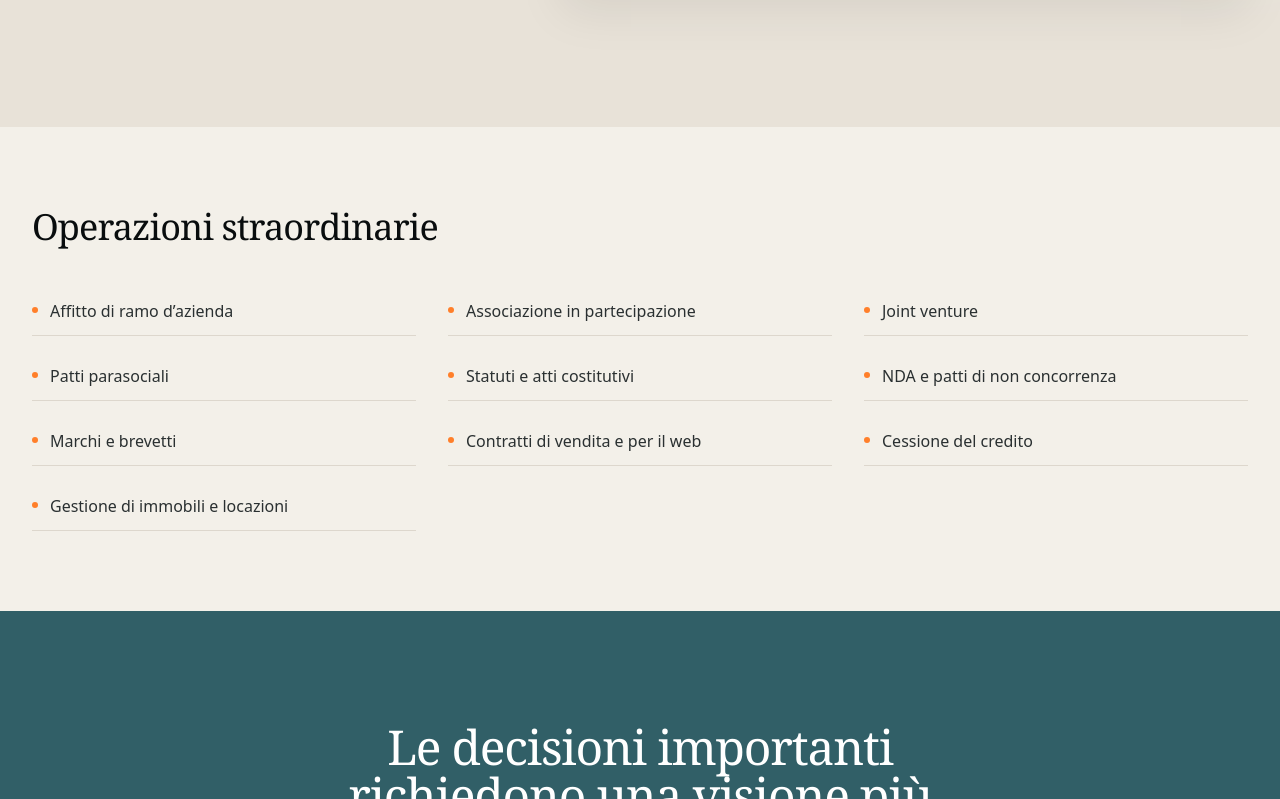
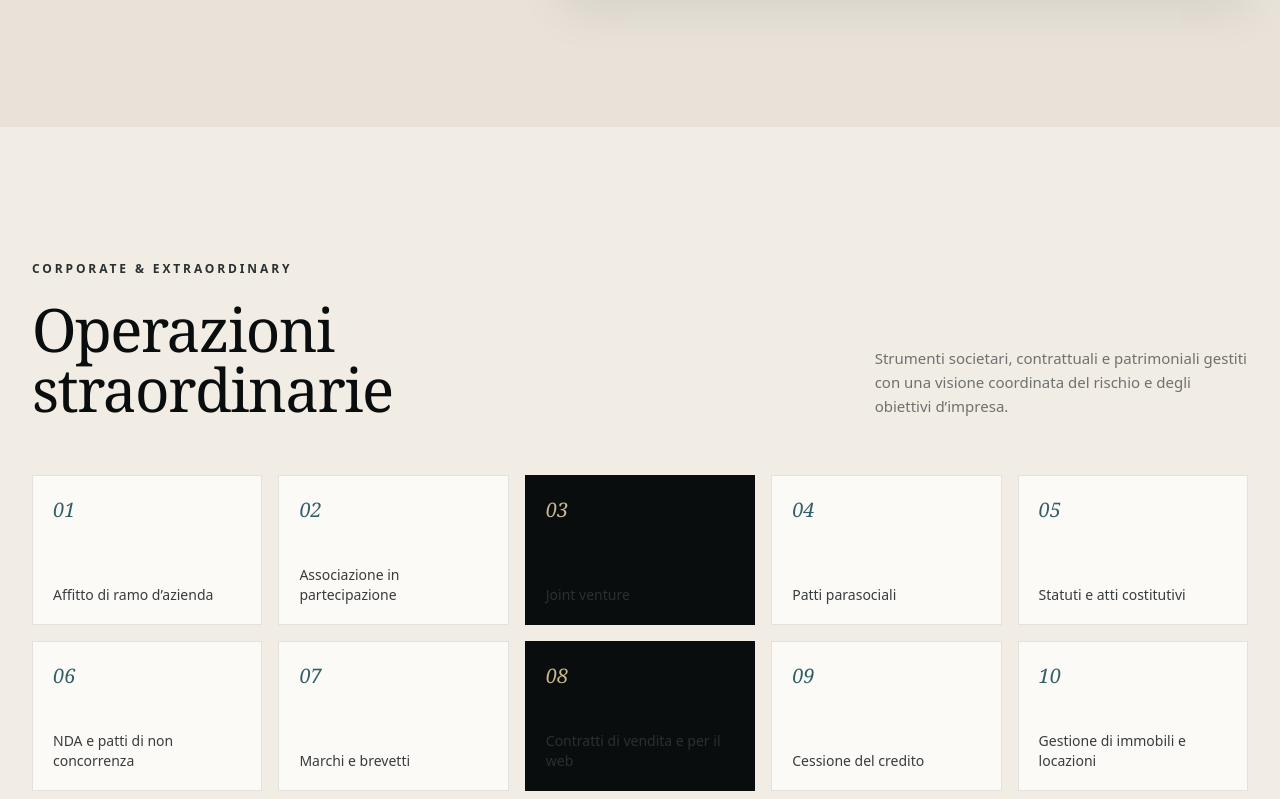
Before and after one commit to gaetanomeli95-lab/Prosperya-site, a Next.js app: page / in a window 1280 px wide. Shown: the part 5761-6560 px from the top of the page. Built offline with nearby package versions, Linux system fonts and the light colour scheme.

Commit message:
design: upgrade extraordinary operations into modern card grid

```diff
--- a/src/components/SectionOperations.tsx
+++ b/src/components/SectionOperations.tsx
@@ -5,20 +5,33 @@ import { FadeIn } from './MotionWrapper';
 
 export function SectionOperations() {
   return (
-    <section className="py-16 lg:py-20 bg-warm-ivory">
-      <div className="max-w-7xl mx-auto px-5 sm:px-6 lg:px-8">
-        <FadeIn>
-          <h2 className="text-2xl sm:text-3xl lg:text-4xl font-heading text-night leading-tight mb-10">
-            Operazioni straordinarie
-          </h2>
-        </FadeIn>
+    <section className="relative overflow-hidden py-24 lg:py-32 bg-[#F1ECE4]">
+      <div className="absolute left-[-7rem] bottom-[-5rem] h-72 w-72 rounded-full bg-mediterranean/8 blur-3xl" />
+      <div className="relative max-w-[1480px] mx-auto px-5 sm:px-6 lg:px-8">
+        <div className="grid lg:grid-cols-12 gap-8 lg:gap-12 items-end mb-14 lg:mb-18">
+          <div className="lg:col-span-4">
+            <FadeIn>
+              <span className="eyebrow text-night/42">Corporate & extraordinary</span>
+              <h2 className="mt-5 text-4xl sm:text-5xl lg:text-6xl font-heading text-night leading-[0.98]">
+                Operazioni straordinarie
+              </h2>
+            </FadeIn>
+          </div>
+          <div className="lg:col-span-4 lg:col-start-9">
+            <FadeIn delay={0.1}>
+              <p className="text-sm lg:text-[15px] leading-relaxed text-anthracite/65">
+                Strumenti societari, contrattuali e patrimoniali gestiti con una visione coordinata del rischio e degli obiettivi d’impresa.
+              </p>
+            </FadeIn>
+          </div>
+        </div>
 
-        <div className="grid grid-cols-1 sm:grid-cols-2 lg:grid-cols-3 gap-x-8 gap-y-4">
+        <div className="grid grid-cols-1 sm:grid-cols-2 lg:grid-cols-5 gap-3 lg:gap-4">
           {operations.map((op, i) => (
-            <FadeIn key={op} delay={i * 0.05}>
-              <div className="flex items-start gap-3 py-3 border-b border-stone-warm">
-                <span className="mt-2 w-1.5 h-1.5 rounded-full bg-logo-orange flex-shrink-0" />
-                <span className="text-sm lg:text-base text-anthracite">{op}</span>
+            <FadeIn key={op} delay={i * 0.035}>
+              <div className={`group min-h-[150px] border p-5 flex flex-col justify-between transition-all duration-400 hover:-translate-y-1 hover:shadow-soft ${i === 2 || i === 7 ? 'bg-night border-night' : 'bg-paper border-night/10 hover:border-night/20'}`}>
+                <span className={`font-heading italic text-xl ${i === 2 || i === 7 ? 'text-sand' : 'text-mediterranean'}`}>{String(i + 1).padStart(2, '0')}</span>
+                <span className={`text-sm leading-snug font-medium ${i === 2 || i === 7 ? '!text-white/88' : 'text-night/80'}`}>{op}</span>
               </div>
             </FadeIn>
           ))}
```
